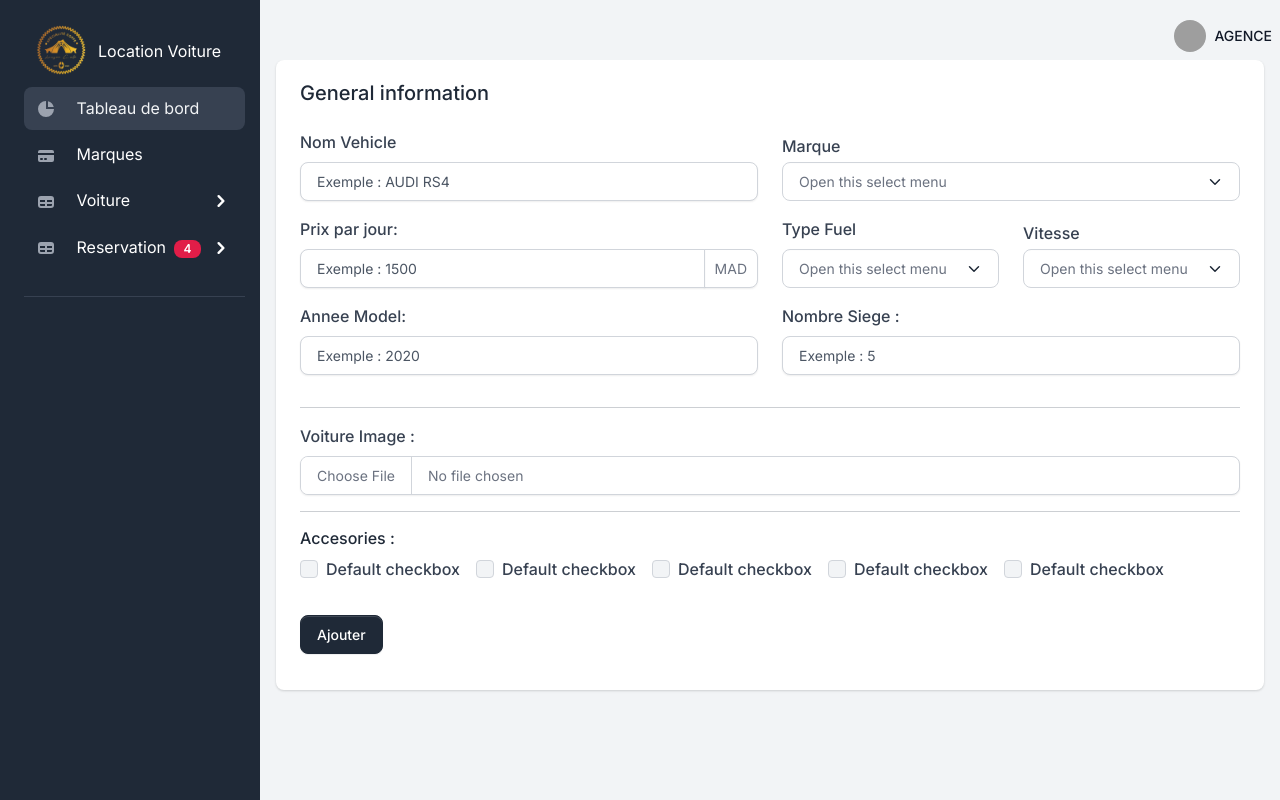
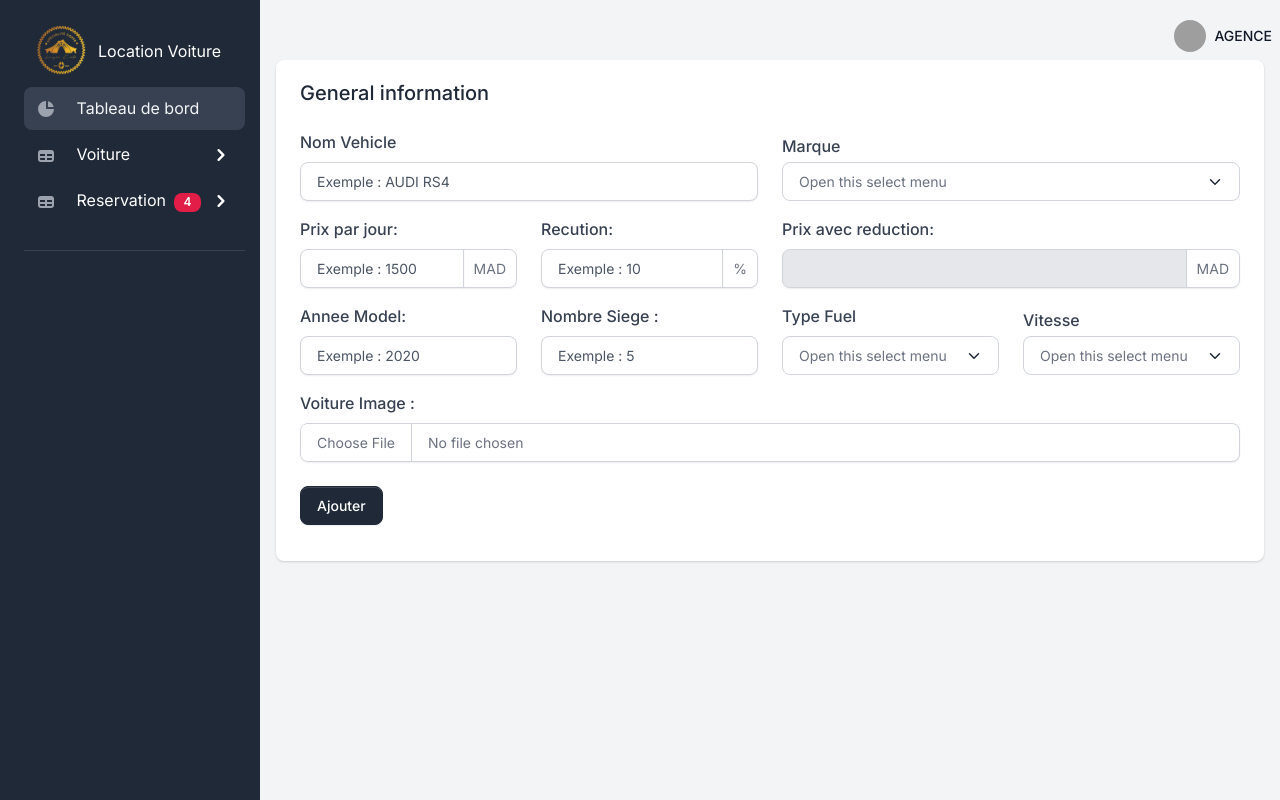
Before and after one commit to zakariaElGuedzi/location-de-voiture, a PHP site: page /Admin/AjouterVoiture.php in a window 1280 px wide; the page is wider, and only the part inside the window is pictured. Run offline with PHP 8.4, Linux system fonts and the light colour scheme; some libraries are stand-ins or nearby versions; grey boxes are pictures that could not be loaded.

Commit message:
Admin Panel Add images

```diff
--- a/Admin/AjouterVoiture.php
+++ b/Admin/AjouterVoiture.php
@@ -1,22 +1,68 @@
 <?php
 include "includes/navbar.php";
+if(isset($_POST['AjouterVoiture'])){
+    $carname = $_POST['carname'];
+    $carbrand = $_POST['carbrand'];
+    $originalcarprice = $_POST['originalcarprice'];
+    $reduction = $_POST['reduction'];
+    $carpricewithreduction = $_POST['carpricewithreduction'];
+    $carmodel = $_POST['carmodel'];
+    $carsteats = $_POST['carsteats'];
+    $carfuel = $_POST['carfuel'];
+    $cartransmission = $_POST['cartransmission'];
+    // $carimg = $_POST['carimg'];
+
+    // $sqlState = $pdo->prepare('INSERT INTO cars VALUES(NULL,?,?,?,?,?,?,?,?,?,?)');
+    // $sqlState->execute(array($carname, $carbrand, $originalcarprice,
+    // $reduction, $carpricewithreduction, $carmodel, $carsteats,$carfuel,$cartransmission,$carimg
+    // ));
+
+    $targetDir = "uploads/";  // Folder to store the uploaded images
+    $fileName = basename($_FILES["image"]["name"]);
+    $targetFilePath = $targetDir . $fileName;
+    $imageFileType = strtolower(pathinfo($targetFilePath, PATHINFO_EXTENSION));
+
+    // Allow certain file formats
+    $allowedTypes = array("jpg", "jpeg", "png", "gif");
+    if (in_array($imageFileType, $allowedTypes)) {
+        // Move the uploaded file to the server directory
+        if (move_uploaded_file($_FILES["image"]["tmp_name"], $targetFilePath)) {
+            // Insert file path into the database
+            // $insert = $conn->query("INSERT INTO images (image_path) VALUES ('$targetFilePath')");
+            $sqlState = $pdo->prepare('INSERT INTO cars VALUES(NULL,?,?,?,?,?,?,?,?,?,?)');
+            $sqlState->execute(array($carname, $carbrand, $originalcarprice,
+            $reduction, $carpricewithreduction, $carmodel, $carsteats,$carfuel,$cartransmission,$targetFilePath
+            ));
+        } else {
+            echo "File upload failed.";
+        }
+    } else {
+        echo "Only JPG, JPEG, PNG, and GIF files are allowed.";
+    }
+
+    // $currentDateTime = date("Y-m-d H:i:s");
+    // $UserID = $_SESSION['userid'];
+    // $sqlState2 = $pdo->prepare('INSERT INTO historique VALUES(NULL,"Creation Operateur",?,?)');
+    // $sqlState2->execute(array($currentDateTime,$UserID));
+
+}
 ?>
 <main class="content">
   <div class="row">
     <div class="col-12 col-xl-12">
         <div class="card card-body border-0 shadow mb-4">
             <h2 class="h5 mb-4">General information</h2>
-            <form method="POST">
+            <form method="POST" enctype="multipart/form-data">
                 <div class="row">
                     <div class="col-md-6 mb-3">
                         <div>
                             <label for="first_name">Nom Vehicle</label>
-                            <input class="form-control" name="NomComplet" type="text" placeholder="Exemple : AUDI RS4" required>
+                            <input class="form-control" name="carname" type="text" placeholder="Exemple : AUDI RS4" required>
                         </div>
                     </div>
                     <div class="col-md-6 mb-3">
                         <label class="my-1 me-2" for="country">Marque</label>
-                        <select class="form-select" id="country" aria-label="Default select example">
+                        <select class="form-select" name="carbrand" aria-label="Default select example">
                             <option selected>Open this select menu</option>
                             <option value="1">BMW</option>
                             <option value="2">Clio</option>
@@ -25,11 +71,11 @@ include "includes/navbar.php";
                     </div>
                 </div>
                 <div class="row align-items-center">
-                    <div class="col-md-6 mb-3">
+                    <div class="col-md-3 mb-3">
                         <div class="">
                             <label for="exampleInputIconRight">Prix par jour:</label>
                             <div class="input-group">
-                                <input type="text" class="form-control" id="exampleInputIconRight" placeholder="Exemple : 1500" aria-label="Search">
+                                <input type="text" class="form-control" oninput="calculatePrice()" name="originalcarprice" id="orgprix" placeholder="Exemple : 1500" aria-label="Search">
                                 <span class="input-group-text" id="basic-addon2">
                                     MAD
                                 </span>
@@ -37,41 +83,61 @@ include "includes/navbar.php";
                         </div>
                     </div>
                     <div class="col-md-3 mb-3">
+                        <div class="">
+                            <label for="exampleInputIconRight">Recution:</label>
+                            <div class="input-group">
+                                <input type="text" class="form-control" oninput="calculatePrice()" name="reduction" id="reduction" placeholder="Exemple : 10" aria-label="Search">
+                                <span class="input-group-text" id="basic-addon2">
+                                    %
+                                </span>
+                            </div>
+                        </div>
+                    </div>
+                    <div class="col-md-6 mb-3">
+                        <div class="">
+                            <label for="exampleInputIconRight">Prix avec reduction:</label>
+                            <div class="input-group">
+                                <input type="text" class="form-control" name="carpricewithreduction" id="prixreduc" readonly placeholder="" aria-label="Search">
+                                <span class="input-group-text" id="basic-addon2">
+                                    MAD
+                                </span>
+                            </div>
+                        </div>
+                    </div>
+                </div>
+                <div class="row align-items-center">
+                    <div class="col-md-3 mb-3">
+                        <div class="">
+                            <label for="exampleInputIconRight">Annee Model:</label>
+                            <input class="form-control" name="carmodel" type="text" placeholder="Exemple : 2020" required>
+                        </div>
+                    </div>
+                    <div class="col-md-3 mb-3">
+                        <label for="Password">Nombre Siege :</label>
+                        <input class="form-control" name="carsteats" type="text" placeholder="Exemple : 5 " required>
+                    </div>
+                    <div class="col-md-3 mb-3">
                         <label for="Password">Type Fuel</label>
-                        <select class="form-select" id="country" aria-label="Default select example">
+                        <select class="form-select" name="carfuel" aria-label="Default select example">
                             <option selected>Open this select menu</option>
-                            <option value="1">Diesel</option>
-                            <option value="2">Essence</option>
+                            <option value="Diesel">Diesel</option>
+                            <option value="Essence">Essence</option>
                         </select>
                     </div>
                     <div class="col-md-3 mb-3">
                         <label class="my-1 me-2" for="country">Vitesse</label>
-                        <select class="form-select" id="country" aria-label="Default select example">
+                        <select class="form-select" name="cartransmission" aria-label="Default select example">
                             <option selected>Open this select menu</option>
-                            <option value="1">Manuel</option>
-                            <option value="2">Automatic</option>
+                            <option value="Manuel">Manuel</option>
+                            <option value="Automatic">Automatic</option>
                         </select>
                     </div>
                 </div>
-                <div class="row align-items-center">
-                    <div class="col-md-6 mb-3">
-                        <div class="">
-                            <label for="exampleInputIconRight">Annee Model:</label>
-                            <input class="form-control" name="NomComplet" type="text" placeholder="Exemple : 2020" required>
-                        </div>
-                    </div>
-                    <div class="col-md-6 mb-3">
-                        <label for="Password">Nombre Siege :</label>
-                        <input class="form-control" name="NomComplet" type="text" placeholder="Exemple : 5 " required>
-                    </div>
-                </div>
-                <hr>
                 <div class="mb-3">
                     <label for="formFile" class="form-label">Voiture Image :</label>
-                    <input class="form-control" type="file" id="formFile">
+                    <input class="form-control" type="file" name="image" id="image" accept="image/*">
                 </div>
-                <hr>
-                <h6>Accesories :</h6>
+                <!-- <h6>Accesories :</h6>
                 <div class="d-flex flex-wrap align-content-center gap-3 mb-3">
                     <div class="form-check">
                         <input class="form-check-input" type="checkbox" value="" id="defaultCheck10">
@@ -103,10 +169,10 @@ include "includes/navbar.php";
                             Default checkbox
                         </label>
                     </div>
-                </div>
+                </div> -->
 
                 <div class="">
-                    <button class="btn btn-gray-800 mt-2 animate-up-2" name="AjouterOperateur" type="submit">Ajouter</button>
+                    <button class="btn btn-gray-800 mt-2 animate-up-2" name="AjouterVoiture" type="submit">Ajouter</button>
                 </div>
                 </div>
             </form>
@@ -114,3 +180,17 @@ include "includes/navbar.php";
     </div>
   </div>
 </main>
+<script>
+function calculatePrice() {
+    const prix = parseFloat(document.getElementById("orgprix").value);
+    const reduction = parseFloat(document.getElementById("reduction").value);
+
+    if (!isNaN(prix) && !isNaN(reduction)) {
+        const discount = (reduction / 100) * prix;
+        const finalPrice = prix - discount;
+        document.getElementById("prixreduc").value = finalPrice.toFixed(2);
+    } else {
+        document.getElementById("prixreduc").value = '';
+    }
+}
+    </script>
--- /dev/null
+++ b/Admin/includes/database.php
@@ -0,0 +1,9 @@
+<?php
+ob_start();
+try{
+  $pdo = new PDO('mysql:host=localhost;dbname=locvoi','root','');
+}catch(PDOException $e){
+  echo 'ERROR: ' . $e->getMessage();
+  die();
+}
+?>
--- a/Admin/includes/navbar.php
+++ b/Admin/includes/navbar.php
@@ -3,7 +3,7 @@
 // if(!isset($_SESSION['name'])){
 //   header('location:../../backend/login.php');
 // }
-// include_once "database.php";
+include_once "database.php";
 include "dependencies.php"
 ?>
   <nav class="navbar navbar-top navbar-expand navbar-dashboard navbar-dark ps-0 pe-2 pb-0">
@@ -82,21 +82,21 @@ include "dependencies.php"
         </a>
       </li>
       <li class="nav-item  active ">
-        <a href="../../backend/Admin/AdminDashboard.php" class="nav-link">
+        <a href="index.php" class="nav-link">
           <span class="sidebar-icon">
             <svg class="icon icon-xs me-2" fill="currentColor" viewBox="0 0 20 20" xmlns="http://www.w3.org/2000/svg"><path d="M2 10a8 8 0 018-8v8h8a8 8 0 11-16 0z"></path><path d="M12 2.252A8.014 8.014 0 0117.748 8H12V2.252z"></path></svg>
           </span>
           <span class="sidebar-text">Tableau de bord</span>
         </a>
       </li>
-      <li class="nav-item ">
+      <!-- <li class="nav-item ">
         <a href="Marque.php" class="nav-link">
           <span class="sidebar-icon">
             <svg class="icon icon-xs me-2" fill="currentColor" viewBox="0 0 20 20" xmlns="http://www.w3.org/2000/svg"><path d="M4 4a2 2 0 00-2 2v1h16V6a2 2 0 00-2-2H4z"></path><path fill-rule="evenodd" d="M18 9H2v5a2 2 0 002 2h12a2 2 0 002-2V9zM4 13a1 1 0 011-1h1a1 1 0 110 2H5a1 1 0 01-1-1zm5-1a1 1 0 100 2h1a1 1 0 100-2H9z" clip-rule="evenodd"></path></svg>
           </span>
           <span class="sidebar-text">Marques</span>
         </a>
-      </li>
+      </li> -->
       <li class="nav-item">
         <span
           class="nav-link  collapsed  d-flex justify-content-between align-items-center"
@@ -146,12 +146,12 @@ include "dependencies.php"
             <a class="nav-link" href="ListeRes.php">
                 <span class="sidebar-text">Liste Reservation</span>
               </a>
-              <a class="nav-link" href="ConfirmedRes.php">
+              <!-- <a class="nav-link" href="ConfirmedRes.php">
                 <span class="sidebar-text">Reservation Confirme</span>
               </a>
               <a class="nav-link" href="CancledRes.php">
                 <span class="sidebar-text">Reservation Annuler</span>
-              </a>
+              </a> -->
             </li>
           </ul>
         </div>
```
Also changed, not shown: Admin/GererVoiture.php (+27 -13 lines), Admin/index.php (+4 -4 lines), Admin/uploads/compact-car-dacia-sport-utility-vehicle-renault-renault-duster-removebg-preview.png (added).
